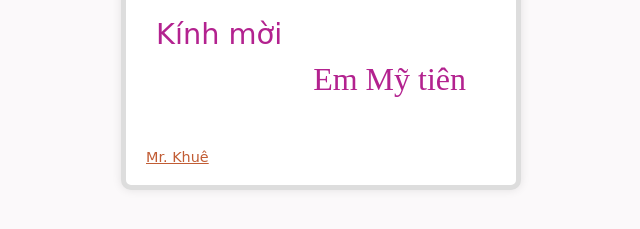
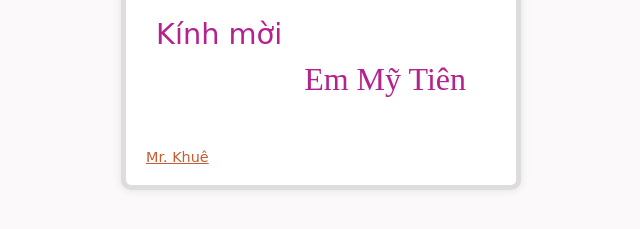
Before and after one commit to TrungKhue/listfriend, a plain HTML site: page listfriend4/mytien.html in a window 1280 px wide. Shown: the part 485-714 px from the top of the page, without its empty margins (319-959 px from the left). Drawn offline with Linux system fonts and the light colour scheme.

Commit message:
Update mytien.html

```diff
--- a/listfriend4/mytien.html
+++ b/listfriend4/mytien.html
@@ -21,7 +21,7 @@
             </a>
         </div>
         <div class="invite-text">Kính mời</div>
-        <div class="name-text">Em Mỹ tiên</div>
+        <div class="name-text">Em Mỹ Tiên</div>
         <div class="footer-left"><a href="https://www.facebook.com/trungkhue.13" style="color: #c15c34;">Mr. Khuê</a>
         </div>
     </div>
```
